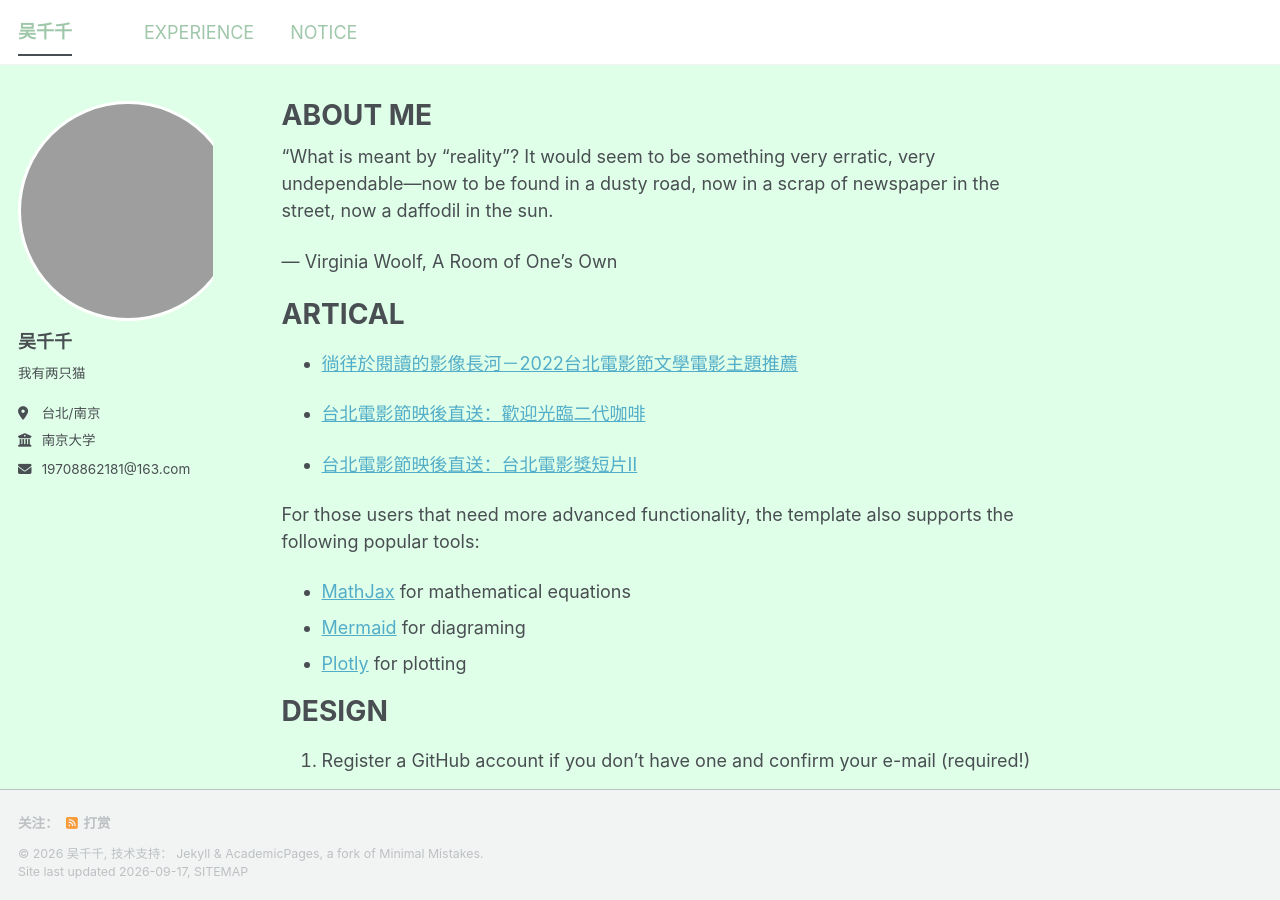
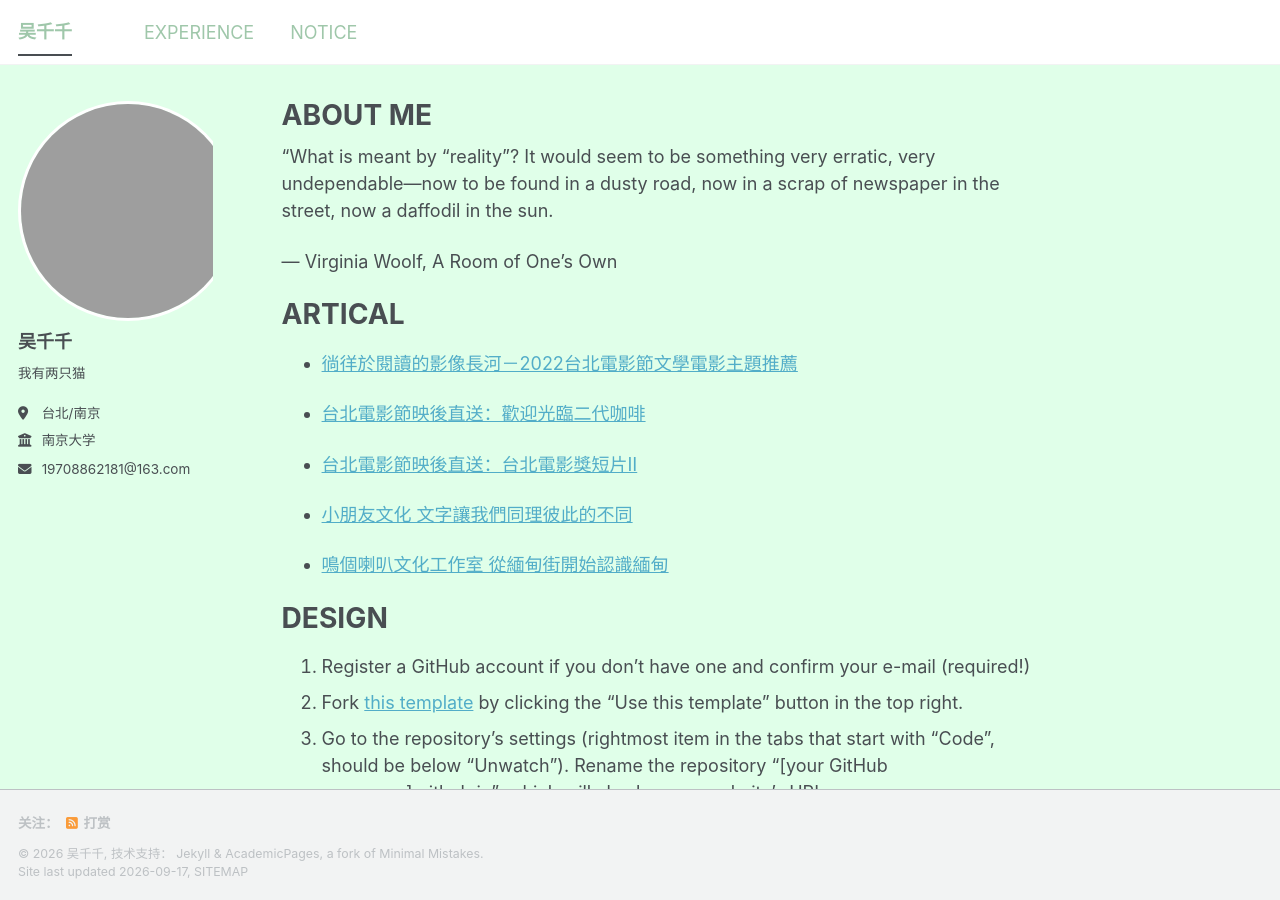
Before and after one commit to wuciancian0301/wuciancian0301.github.io, a Jekyll site: the page built from _pages/about.md, in a window 1280 px wide and 900 px high. Built offline with Jekyll 4.4.1, drawn with Linux system fonts in a browser that asks for light colours; a style sheet for code colours, icons or effects is not loaded.

Commit message:
編輯作品集

```diff
--- a/_pages/about.md
+++ b/_pages/about.md
@@ -19,10 +19,9 @@ ARTICAL
 
 - [台北電影節映後直送：台北電影獎短片Ⅱ](https://www.facebook.com/177021906582/posts/pfbid032D3mz45puGE76nVB1xK2vSdKV1WBUvfefy8kZQEatHTBkKBfRDLBgp616x2Gm78Cl/)
 
-For those users that need more advanced functionality, the template also supports the following popular tools:
-- [MathJax](https://www.mathjax.org/) for mathematical equations
-- [Mermaid](https://mermaid.js.org/) for diagraming
-- [Plotly](https://plotly.com/javascript/) for plotting
+- [小朋友文化 文字讓我們同理彼此的不同](https://news.cts.com.tw/vita/campus/202106/202106042044957.html)
+
+- [鳴個喇叭文化工作室 從緬甸街開始認識緬甸](https://news.cts.com.tw/vita/campus/202104/202104262040084.html)
 
 DESIGN
 ======
```
